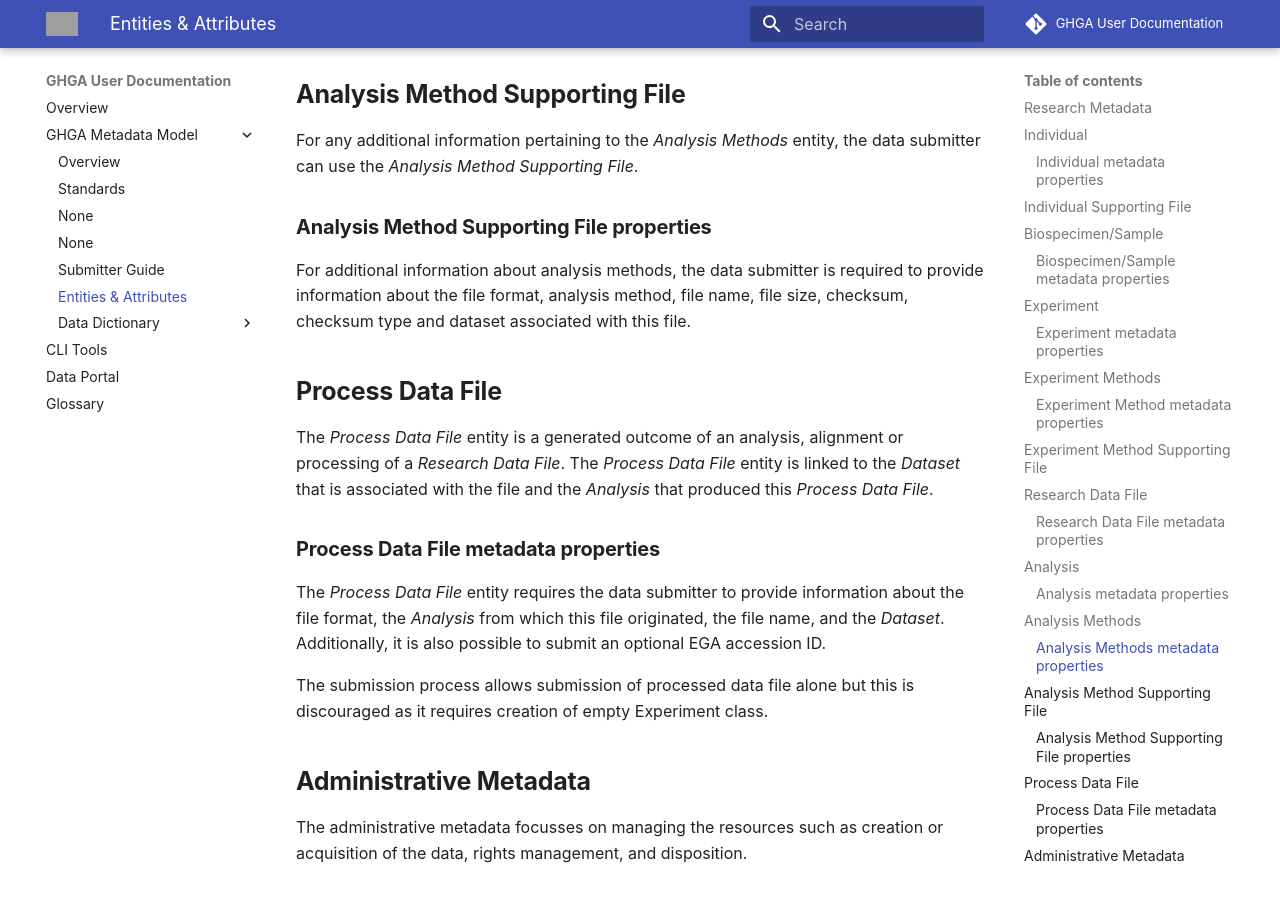
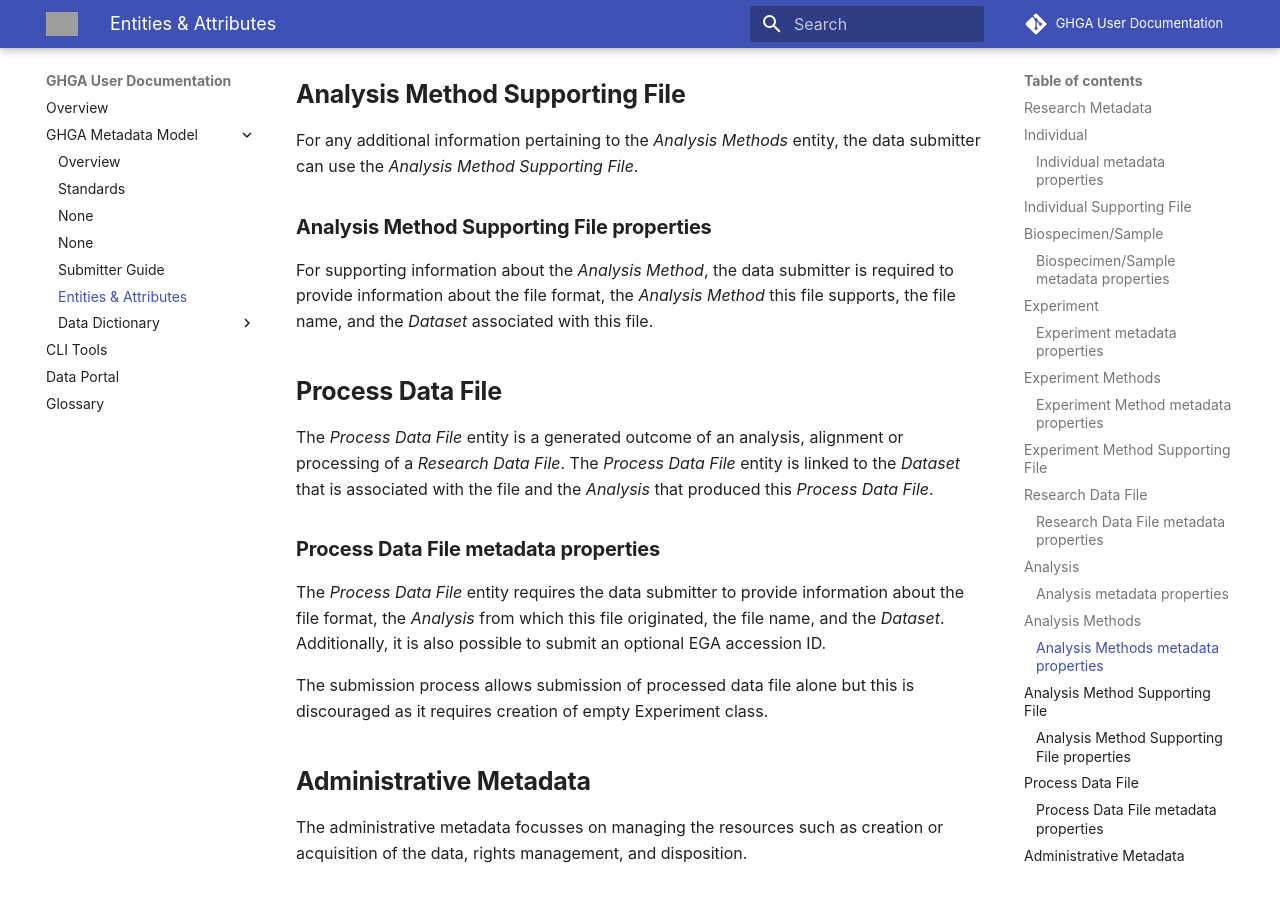
Before and after one commit to ghga-de/docs.ghga.de, an MkDocs documentation site: the page built from user_docs/metadata/entities.md, in a window 1280 px wide and 900 px high, scrolled down 3988 px. Built offline with MkDocs 1.6.1 and Material for MkDocs 9.7.7, drawn with Linux system fonts in a browser that asks for light colours; comment, search, counter and statistics services are not loaded; grey boxes are pictures that could not be loaded.

Commit message:
Update user_docs/metadata/entities.md
Co-authored-by: Karoline Mauer <105430060+mauerk@users.noreply.github.com>

```diff
--- a/user_docs/metadata/entities.md
+++ b/user_docs/metadata/entities.md
@@ -90,7 +90,7 @@ For any additional information pertaining to the *Analysis Methods* entity, the
 
 ### **Analysis Method Supporting File properties**
 
-For additional information about analysis methods, the data submitter is required to provide information about the file format, analysis method, file name, file size, checksum, checksum type and dataset associated with this file.
+For supporting information about the *Analysis Method*, the data submitter is required to provide information about the file format, the *Analysis Method* this file supports, the file name, and the *Dataset* associated with this file.
 
 ## **Process Data File**
 
```
